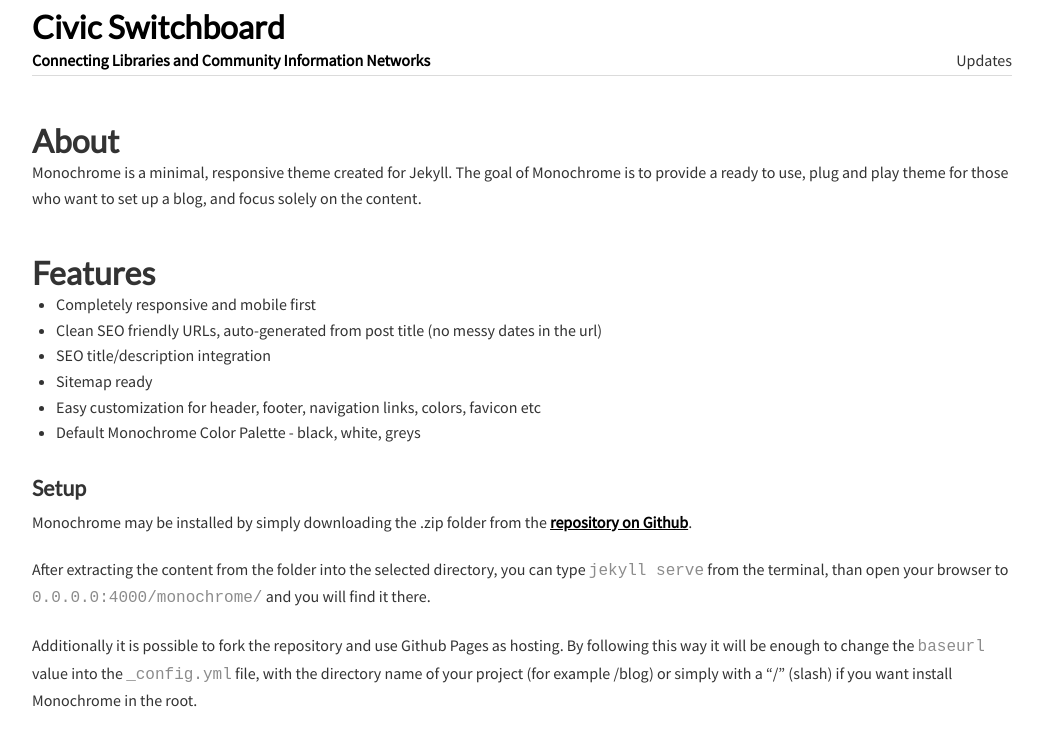
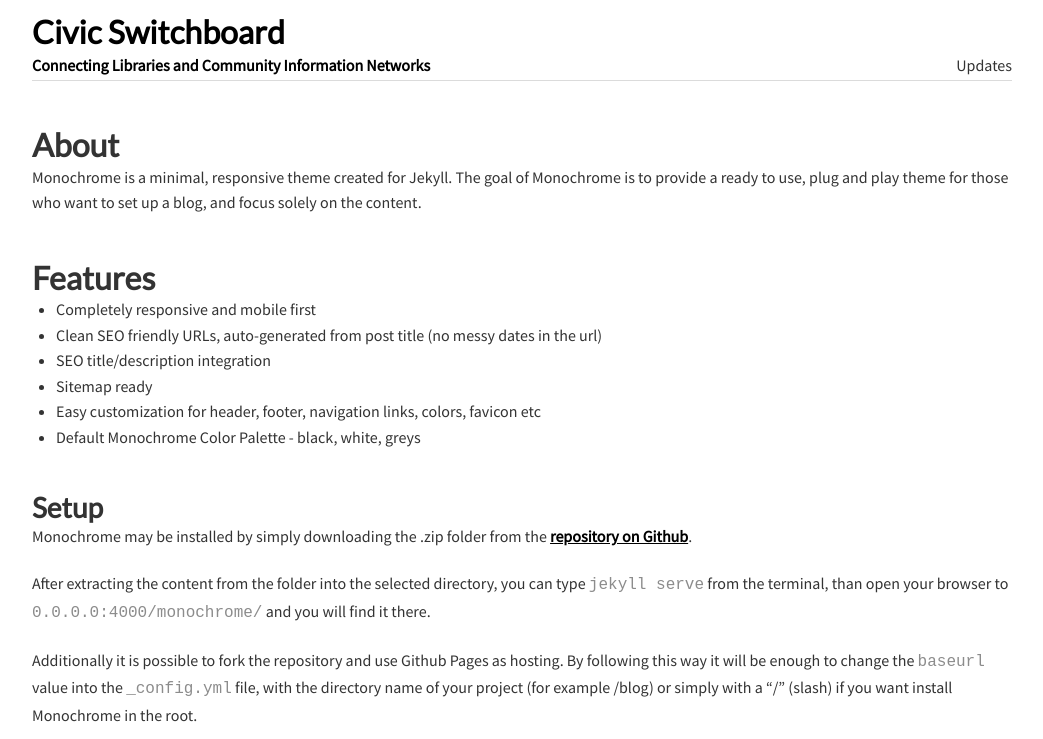
Before and after one commit to civic-switchboard/civic-switchboard.github.io.first, a Jekyll site: the page built from about.md, in a window 1280 px wide. Shown: the top 739 px of the page, without its empty margins (118-1161 px from the left). Built offline with Jekyll 4.4.1, drawn with Linux system fonts in a browser that asks for light colours.

Commit message:
Update typography.scss

```diff
--- a/_sass/typography.scss
+++ b/_sass/typography.scss
@@ -29,12 +29,19 @@
 
 h2 {
 	font-family: "Lato", sans-serif;
+	font-size: 1.75em; /* 24px/16px */
+	line-height: 1.2em;
+	padding: 1em 0 0 0; /* 12px/24px * 2, only top (Use padding instead of margin to maintain proximity with paragwithph) */
+}
+
+h3 {
+	font-family: "Lato", sans-serif;
 	font-size: 1.5em; /* 24px/16px */
 	line-height: 1.2em;
 	padding: 1em 0 0 0; /* 12px/24px * 2, only top (Use padding instead of margin to maintain proximity with paragwithph) */
 }
 
-h3, h4, h5, h6 {
+h4, h5, h6 {
 	font-family: "Lato", sans-serif;
 	font-size: 1.125em; /* 18px/16px */
 	line-height: 1em;
@@ -68,7 +75,7 @@
 h1 {
 	font-size: 2.6667em; /* 48px/18px */
 	line-height: 1.2em;
-	padding: 0.25em 0; /* 12px/48px * 2 (Use padding instead of margin to maintain proximity with paragraph) */
+	padding: 0.4em 0; /* 12px/48px * 2 (Use padding instead of margin to maintain proximity with paragraph) */
 }
 
 h2 {
@@ -77,7 +84,13 @@
 	padding: 0.66667em 0 0 0; /* 12px/36px * 2, pnly top (Use padding instead of margin to maintain proximity with paragraph) */
 }
 
-h3, h4, h5, h6 {
+h3 {
+	font-size: 1.75em; /* 36px/18px */
+	line-height: 1.2em;
+	padding: 0.66667em 0 0 0; /* 12px/36px * 2, pnly top (Use padding instead of margin to maintain proximity with paragraph) */
+}
+
+h4, h5, h6 {
 	font-size: 1.3334em; /* 24px/18px */
 	line-height: 1em;
 	padding: 0.5em 0; /* 12px/24px * 2 (Use padding instead of margin to maintain proximity with paragraph) */
```
